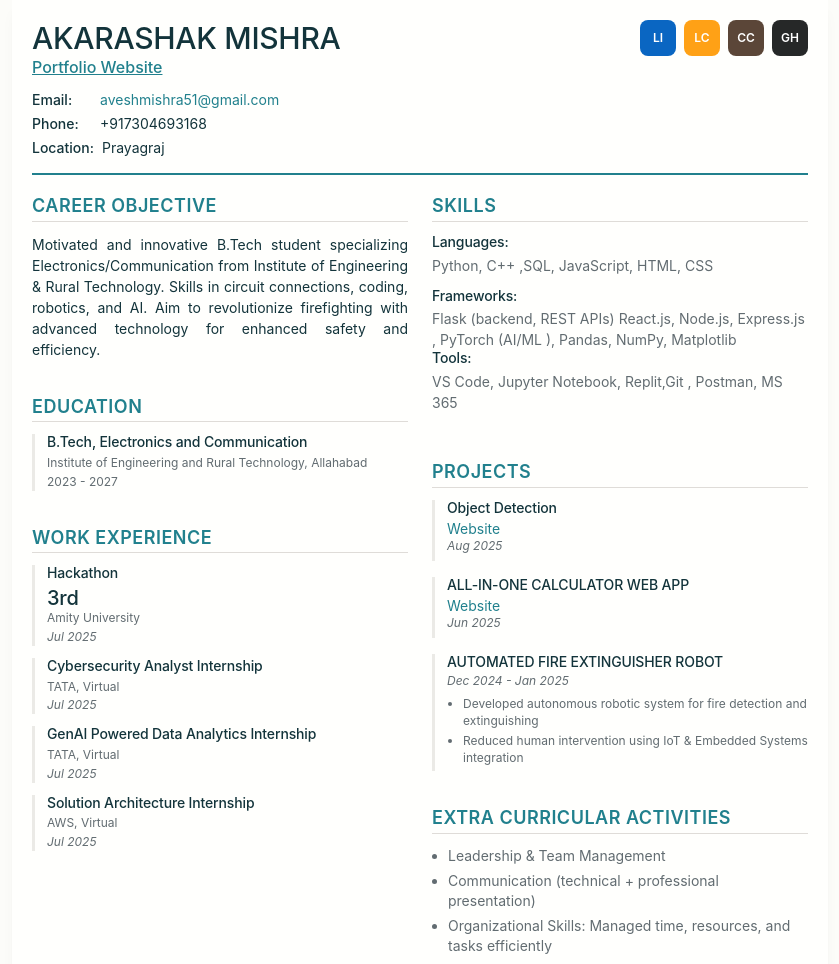
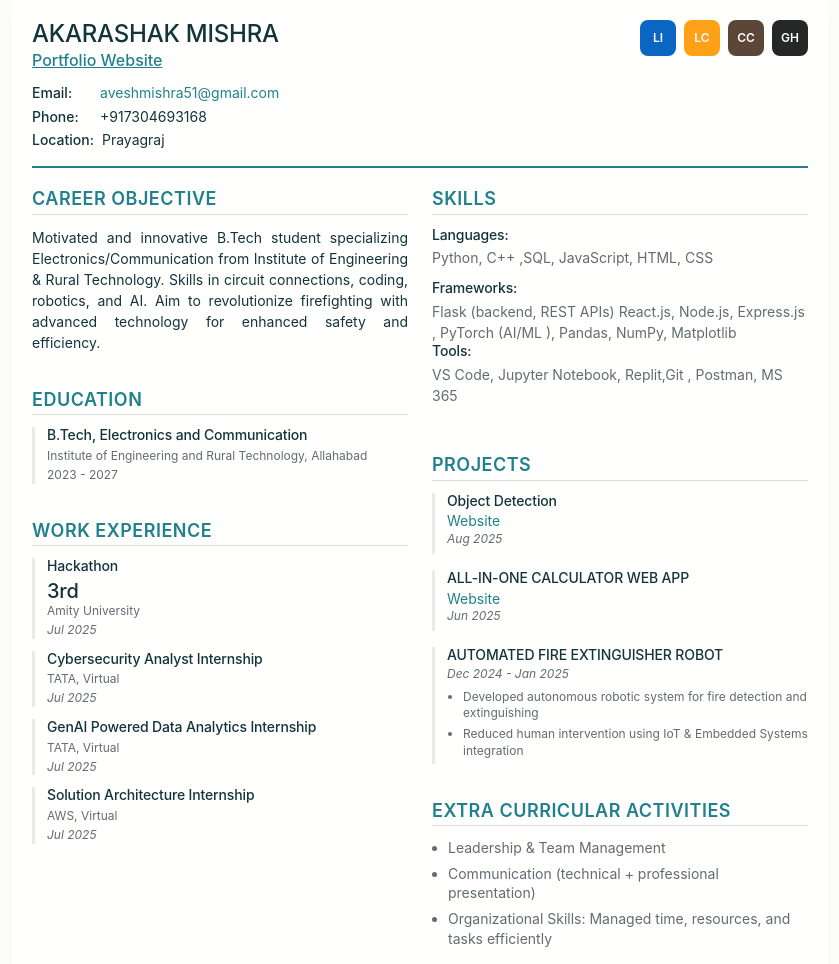
Before and after one commit to Akarshak51/Resume, a plain HTML site: page index.html in a window 1280 px wide. Shown: the whole page, without its empty margins (220-1059 px from the left). Drawn offline with Linux system fonts and the light colour scheme; a script that the page names is missing; a web font is replaced by a local one.

Commit message:
Update index.html

```diff
--- a/index.html
+++ b/index.html
@@ -12,7 +12,7 @@
         <header class="header">
 
             <div class="header-left">
-                 <h1>AKARASHAK MISHRA</h1>
+                 <h2>AKARASHAK MISHRA</h2>
                 <a href="https://portfolio-rtzj-j0nxq3r2g-mishra46er-7701s-projects.vercel.app" class="portfolio-link" target="_blank" rel="noopener">Portfolio Website</a>
                 <div class="contact-info">
                     <div class="contact-item">
```
